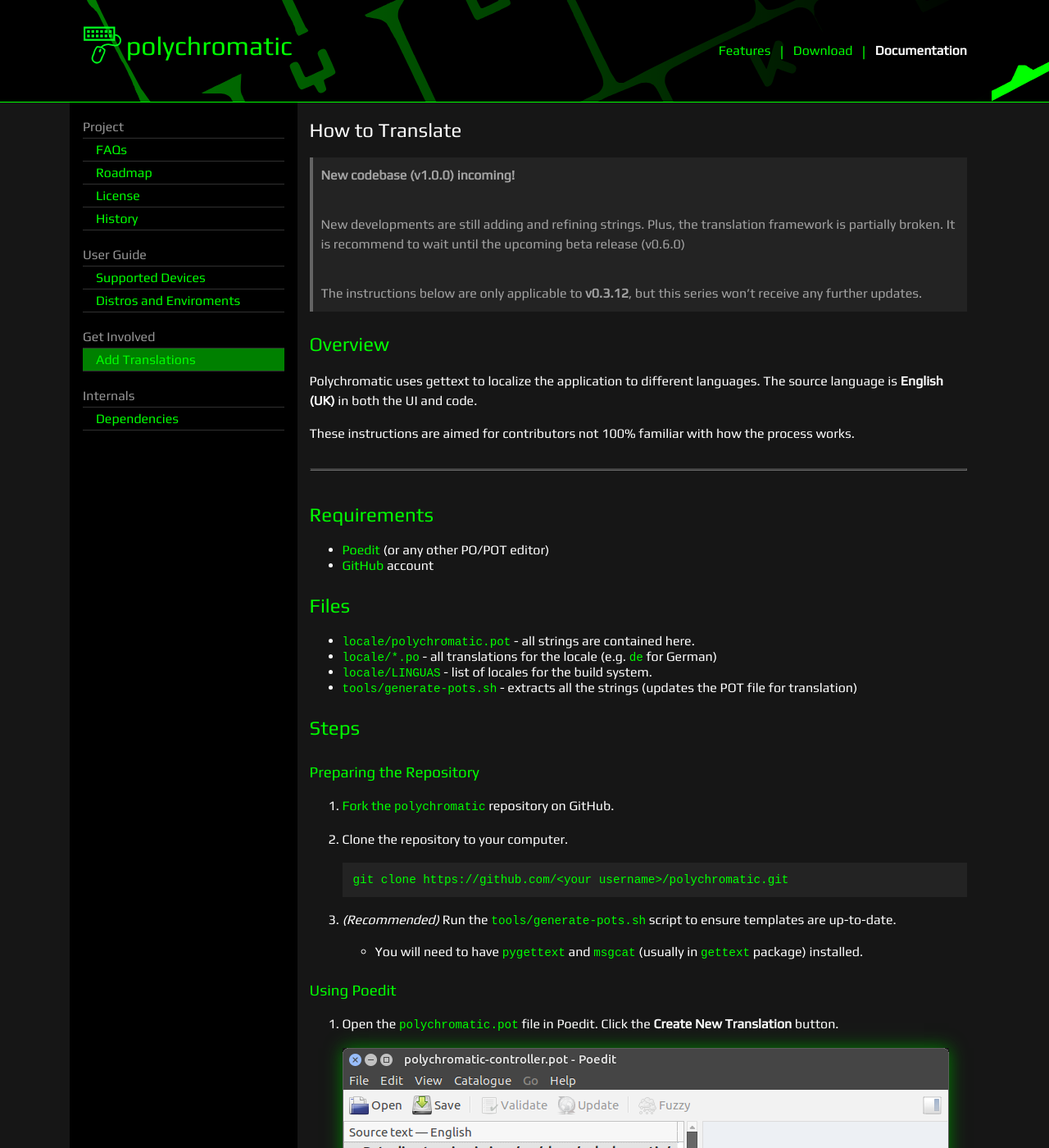
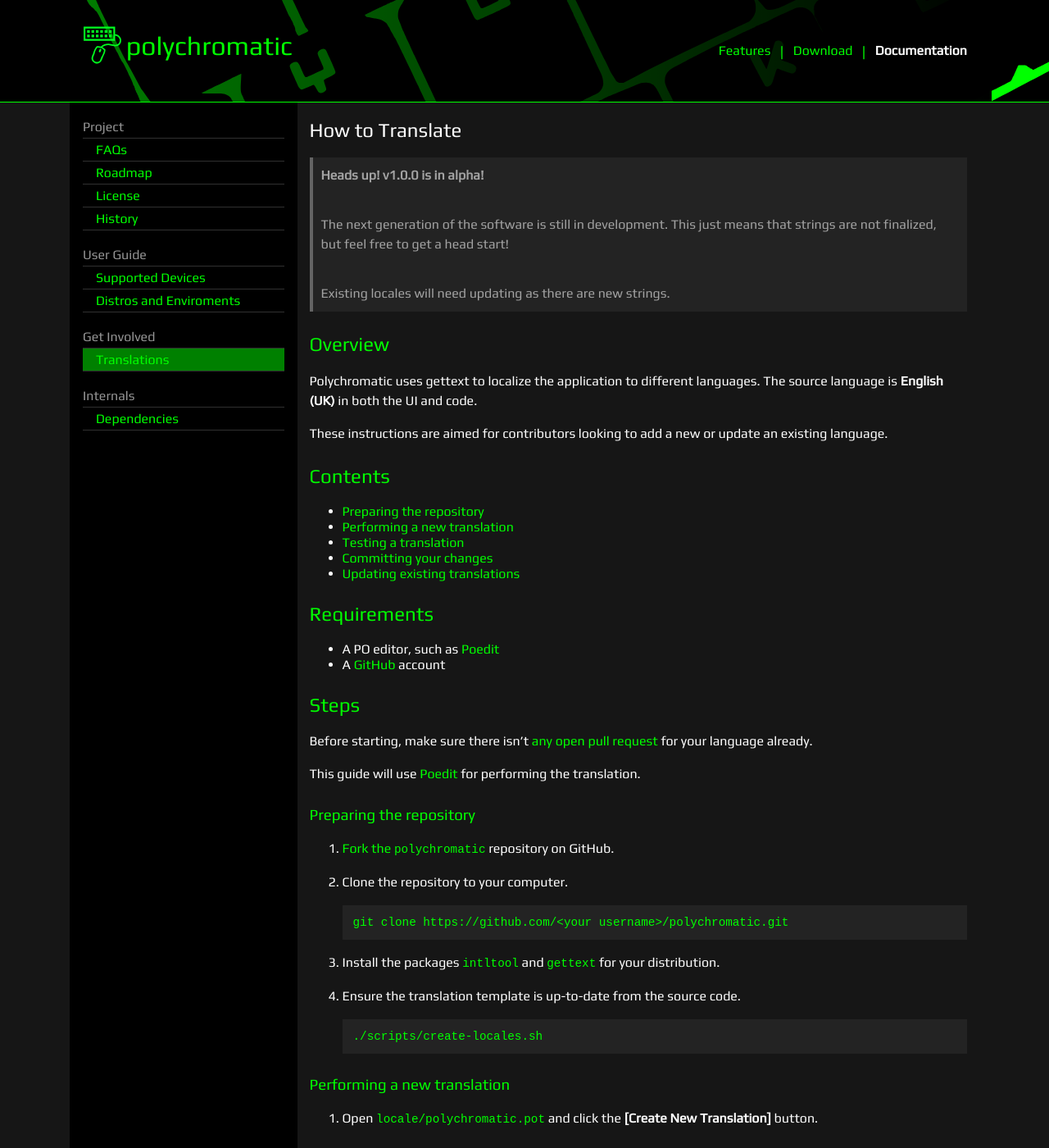
Before and after one commit to polychromatic/website, a Jekyll site: the page built from docs/translations.md, in a window 1280 px wide and 1400 px high. Shown: the whole window at 82% size. Built offline with Jekyll 4.4.1, drawn with Linux system fonts in a browser that asks for light colours; some of the changed text lies outside the part shown.

Commit message:
Update translation instructions

```diff
--- a/_data/sidebar-docs.yml
+++ b/_data/sidebar-docs.yml
@@ -54,7 +54,7 @@
 
 - title: Get Involved
   items:
-    - name: Add Translations
+    - name: Translations
       url: /docs/translations/
 
     - name: Add Device Maps &amp Graphics
--- a/_sass/docs.scss
+++ b/_sass/docs.scss
@@ -69,7 +69,6 @@ $roadmap-line: #00FF00;
 
     img {
         max-width: 100%;
-        box-shadow: 0 0 20px green;
     }
 
     h2, h3, h4 {
--- a/docs/translations.md
+++ b/docs/translations.md
@@ -5,85 +5,134 @@ permalink: /docs/translations/
 class: docs
 ---
 
-> **New codebase (v1.0.0) incoming!**
+> **Heads up! v1.0.0 is in alpha!**
 >
-> New developments are still adding and refining strings. Plus, the translation
-> framework is partially broken. It is recommend to wait until the upcoming beta release (v0.6.0)
+> The next generation of the software is still in development. This just means
+> that strings are not finalized, but feel free to get a head start!
 >
-> The instructions below are only applicable to **v0.3.12**, but this series
-> won't receive any further updates.
+> Existing locales will need updating as there are new strings.
+>
 
 ## Overview
 
 Polychromatic uses gettext to localize the application to different languages.
 The source language is **English (UK)** in both the UI and code.
 
-These instructions are aimed for contributors not 100% familiar with how the
-process works.
+These instructions are aimed for contributors looking to add a new or update
+an existing language.
 
----
+## Contents
+
+* [Preparing the repository](#preparing-the-repository)
+* [Performing a new translation](#performing-a-new-translation)
+* [Testing a translation](#testing-a-translation)
+* [Committing your changes](#committing-your-changes)
+* [Updating existing translations](#updating-existing-translations)
 
 ## Requirements
 
-* [Poedit](https://poedit.net/) (or any other PO/POT editor)
-* [GitHub](https://github.com) account
+* A PO editor, such as [Poedit]
+* A [GitHub](https://github.com) account
 
-## Files
-
-* `locale/polychromatic.pot` - all strings are contained here.
-* `locale/*.po` - all translations for the locale (e.g. `de` for German)
-* `locale/LINGUAS` - list of locales for the build system.
-* `tools/generate-pots.sh` - extracts all the strings (updates the POT file for translation)
 
 ## Steps
 
-### Preparing the Repository
+Before starting, make sure there isn't [any open pull request](https://github.com/polychromatic/polychromatic/pulls)
+for your language already.
+
+This guide will use [Poedit] for performing the translation.
+
+
+### Preparing the repository
 
 1. [Fork the `polychromatic`](https://github.com/polychromatic/polychromatic/fork) repository on GitHub.
 
-2. Clone the repository to your computer.
+1. Clone the repository to your computer.
 
        git clone https://github.com/<your username>/polychromatic.git
 
-3. *(Recommended)* Run the `tools/generate-pots.sh` script to ensure templates are up-to-date.
+1. Install the packages `intltool` and `gettext` for your distribution.
 
-    * You will need to have `pygettext` and `msgcat` (usually in `gettext` package) installed.
+1. Ensure the translation template is up-to-date from the source code.
 
-### Using Poedit
+       ./scripts/create-locales.sh
 
-1. Open the `polychromatic.pot` file in Poedit. Click the **Create New Translation** button.
+
+### Performing a new translation
+
+1. Open `locale/polychromatic.pot` and click the **[Create New Translation]** button.
 
     ![Screenshot of Poedit after opening pot file](/docs/images/poedit-1.png)
 
-2. Choose your desired language.
+1. Choose your desired language.
 
     ![Language selection screen](/docs/images/poedit-2.png)
 
-3. Start translating!
+1. Start translating!
 
-    ![Example of translating](/docs/images/poedit-3.png)
+    ![Example of translating to Spanish](/docs/images/poedit-3.png)
 
-4. Save the new `.po` file, commit and push your changes.
+1. When finished, save the file to the `locales` directory.
 
-       cd polychromatic/
-       git add locale/
+    Poedit will automatically set the filename to the locale code as appropriate.
+    For example, **"Spanish (Spain)"** is saved as **"es_ES.po"**
+
+1. Open `locale/LINGUAS` in your text editor and add the new locale code.
+
+
+### Testing a translation
+
+1. Build the locales:
+
+       ./scripts/build-locales.sh
+
+1. Run the application from the repository, using the `--locale` parameter to
+    specify the locale code.
+
+    A package or two might need to be installed in order to build
+    the Controller. A message will let you know if something is missing.
+
+       ./polychromatic-controller-dev --locale <locale>
+       ./polychromatic-tray-applet --locale <locale>
+       ./polychromatic-cli --locale <locale>
+
+    Note that only the user interface is translated. Diagnosis output in
+    the Terminal remains in English.
+
+
+### Committing your changes
+
+1. Inside the root of the repository, commit the files using Git and push to your fork (`origin`)
+
+       git add locale/<locale>.po
+       git add locale/LINGUAS
        git commit -m "Add translation for <locale>"
        git push origin master
 
-    It is normal that Poedit will generate a `.mo` file which would be used by the
-    application, but should be ignored when committing.
+    Please do not stage/commit the `.pot` or other `.po` files if they are
+    modified.
 
-5. If you are adding a new language, add its locale to the `LINGUAS` file.
+1. Open a pull request on GitHub.
 
-6. Open a pull request on GitHub.
-
-       https://github.com/<your username>/polychromatic/compare
+       https://github.com/<Your GitHub Username>/polychromatic/compare
 
 
 ### Updating existing translations
 
-For translations that need updating, the latest strings for that locale can be obtained by running
-`tools/generate-pots.sh` first, then by choosing **Catalogue** → **Update from POT File** from Poedit,
-specifying `polychromatic.pot`.
+1. Pull the latest source code to your copy of the repository.
 
-![Screenshot of updating translations in Poedit](/docs/images/poedit-4.png)
+       git reset HEAD --hard
+       git pull --rebase https://github.com/polychromatic/polychromatic.git master
+
+1. Ensure the translation template is up-to-date from the source code.
+
+       ./scripts/create-locales.sh
+
+2. Open [Poedit] and translate! When finished, commit the modified PO file as usual.
+
+    Please do not stage/commit the `.pot` or other `.po` files if they are
+    modified.
+
+
+
+[Poedit]: https://poedit.net/
```
Also changed, not shown: docs/images/poedit-1.png, docs/images/poedit-2.png, docs/images/poedit-3.png, docs/images/poedit-4.png (deleted).
